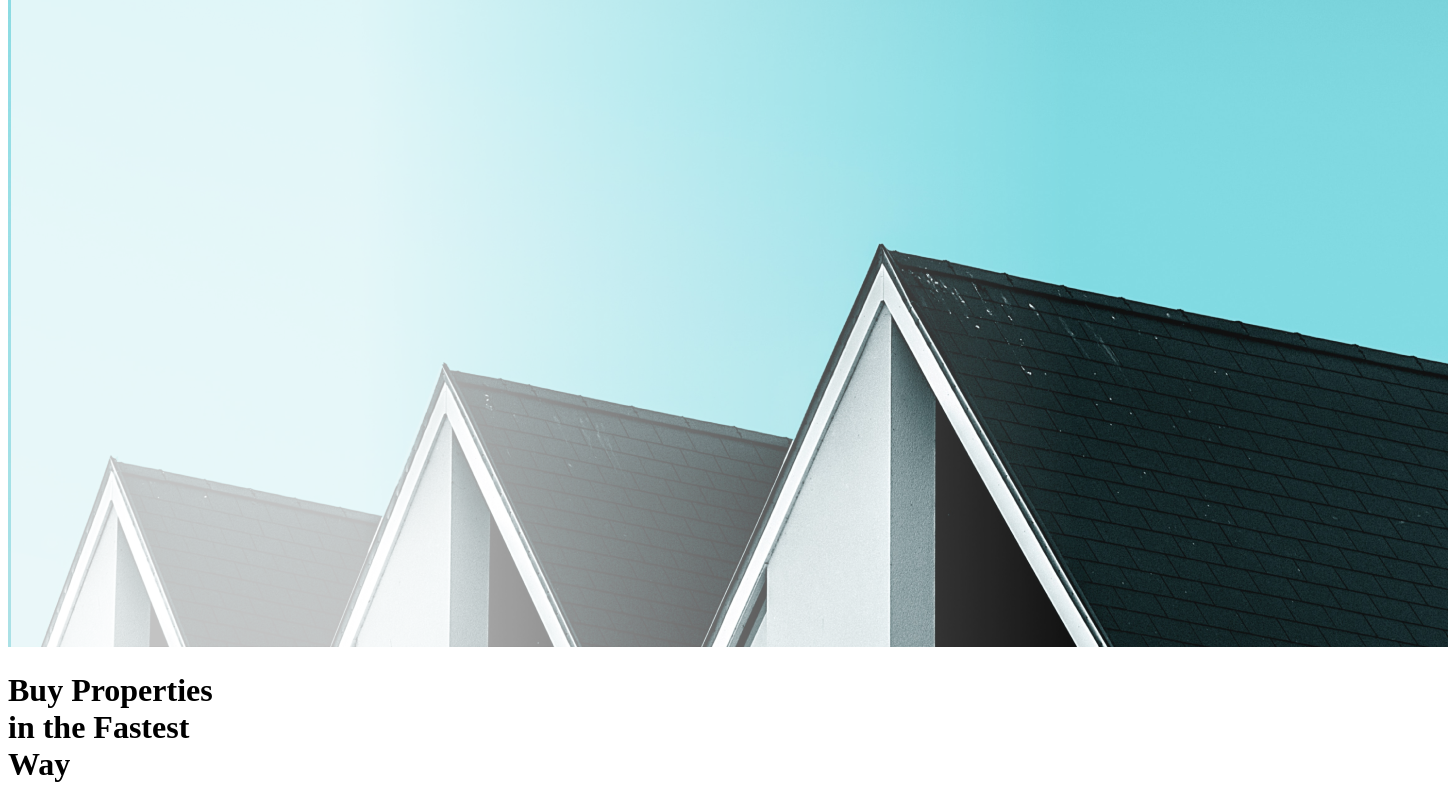
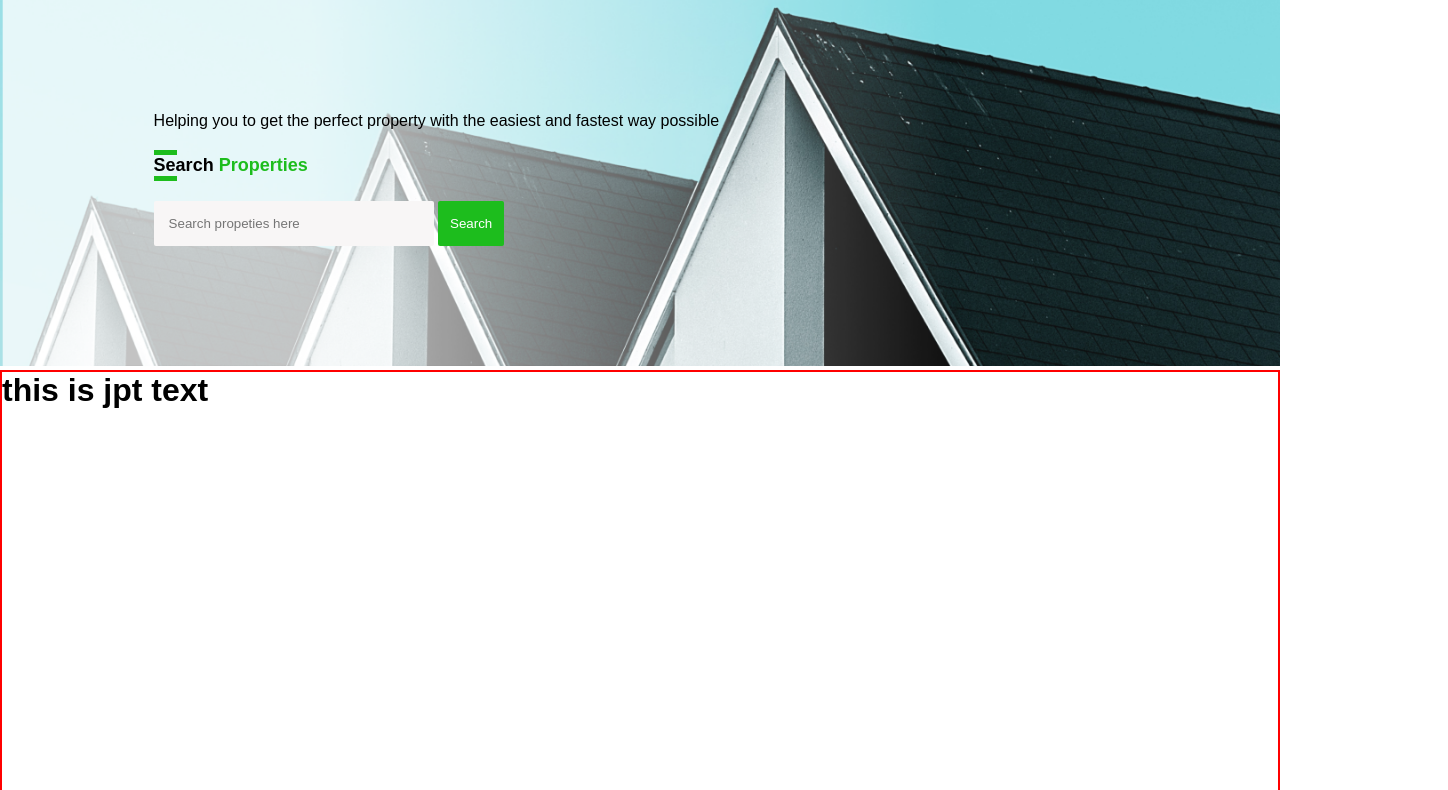
Before and after one commit to Abisekgrz/new-project, a plain HTML site: page index.html in a window 1280 px wide. Shown: the part 508-1298 px from the top of the page, 1448 px wide, since content can reach past the window. Drawn offline with Linux system fonts and the light colour scheme.

Commit message:
file rename

```diff
--- a/practice.html
+++ b/index.html
@@ -6,7 +6,7 @@
     <meta http-equiv="X-UA-Compatible" content="IE=edge">
     <meta name="viewport" content="width=device-width, initial-scale=1.0">
     <title>Practice Project</title>
-    <link rel="stylesheet" href="/assets//css/practice.css">
+    <link rel="stylesheet" href="/assets/css/practice.css">
     <link rel="shortcut icon" href="/assets/images/logo.png" type="image/x-icon">
 </head>
 
```
